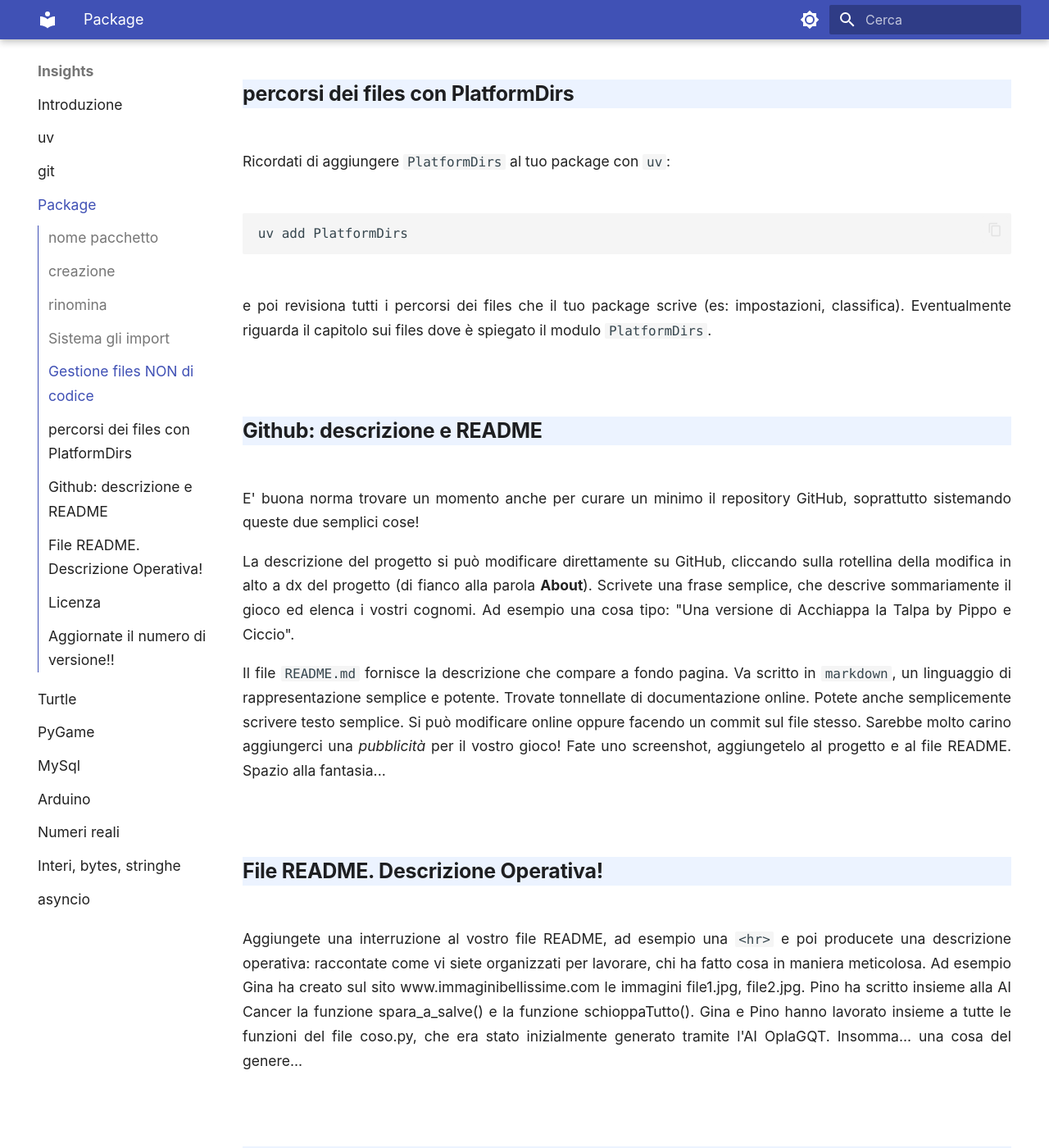
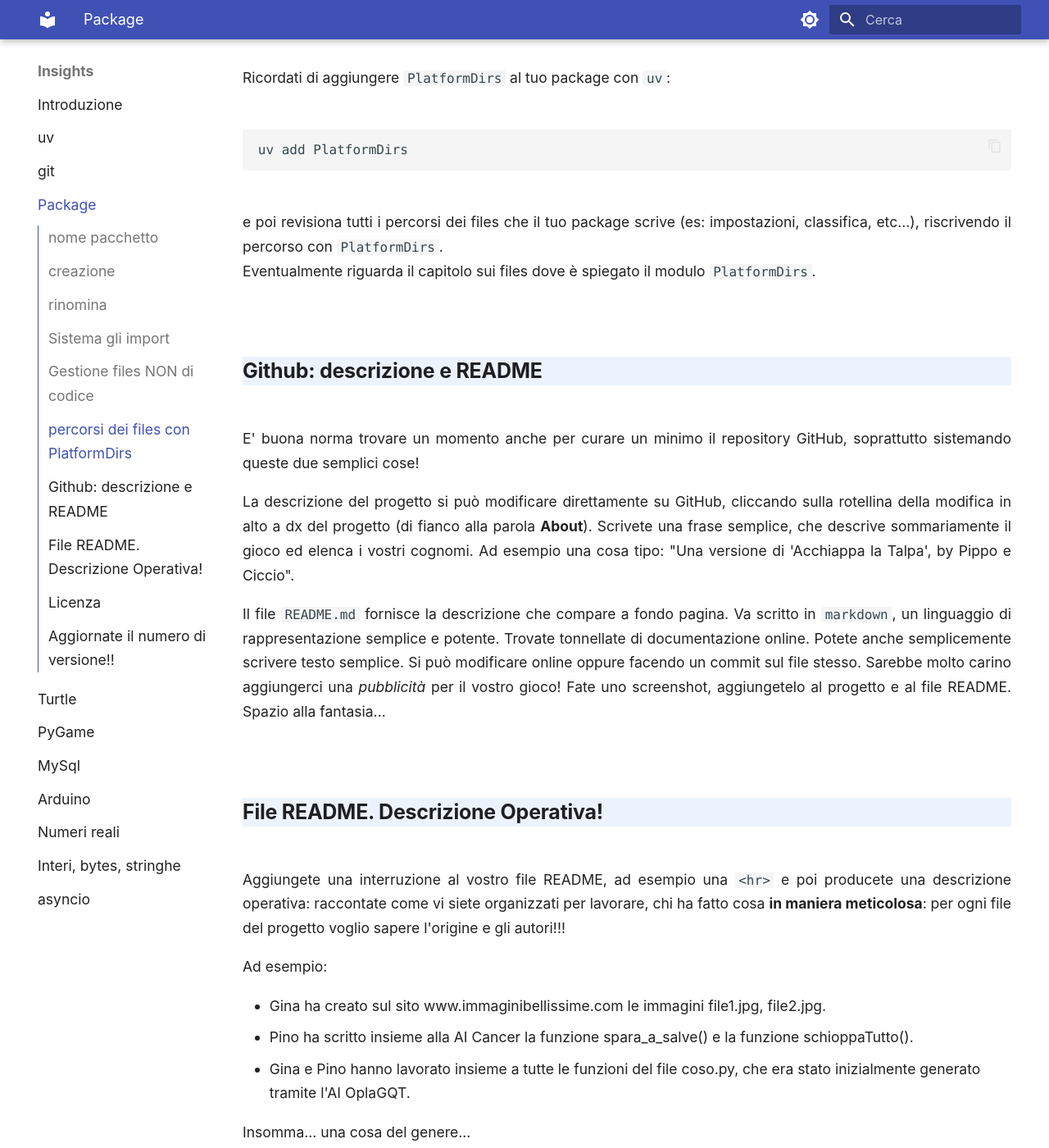
Before and after one commit to adjamhub/pyhandouts, an MkDocs documentation site: the page built from docs/insights/03_package.md, in a window 1280 px wide and 1400 px high, scrolled down 4168 px. Shown: the whole window at 82% size. Built offline with MkDocs 1.6.1 and Material for MkDocs 9.7.7, drawn with Linux system fonts in a browser that asks for light colours; some of the changed text lies outside the part shown.

Commit message:
Update 03_package.md

````diff
--- a/docs/insights/03_package.md
+++ b/docs/insights/03_package.md
@@ -6,7 +6,9 @@
 ## nome pacchetto
 
 Per prima cosa, **scegli bene il nome del pacchetto**. Un nome semplice, possibilmente senza spazi nè maiuscole. Nel proseguio del capitolo, farò
-finta di aver scelto il nome `ciccio`. Se avete pensato un nome con due o più parole (tipo `distruzione dell'universo`) dovete renderlo un identificatore
+finta di aver scelto il nome `ciccio`.
+
+Se avete pensato un nome con due o più parole (tipo `distruzione dell'universo`) dovete renderlo un identificatore
 semplice, ovvero togliere spazi, articoli e proposizioni (rendendolo ad esempio `DistruzioneUniverso` oppure `distruzione_universo`).
 
 
@@ -150,8 +145,8 @@
 uv add PlatformDirs
 ```
 
-e poi revisiona tutti i percorsi dei files che il tuo package scrive (es: impostazioni, classifica). Eventualmente riguarda il capitolo sui files
-dove è spiegato il modulo `PlatformDirs`.
+e poi revisiona tutti i percorsi dei files che il tuo package scrive (es: impostazioni, classifica, etc...), riscrivendo il percorso con `PlatformDirs`.<br>
+Eventualmente riguarda il capitolo sui files dove è spiegato il modulo `PlatformDirs`.
 
 
 ## Github: descrizione e README
@@ -159,7 +154,7 @@
 E' buona norma trovare un momento anche per curare un minimo il repository GitHub, soprattutto sistemando queste due semplici cose!
 
 La descrizione del progetto si può modificare direttamente su GitHub, cliccando sulla rotellina della modifica in alto a dx del progetto (di fianco alla parola **About**).
-Scrivete una frase semplice, che descrive sommariamente il gioco ed elenca i vostri cognomi. Ad esempio una cosa tipo: "Una versione di Acchiappa la Talpa by Pippo e Ciccio".
+Scrivete una frase semplice, che descrive sommariamente il gioco ed elenca i vostri cognomi. Ad esempio una cosa tipo: "Una versione di 'Acchiappa la Talpa', by Pippo e Ciccio".
 
 Il file `README.md` fornisce la descrizione che compare a fondo pagina. Va scritto in `markdown`, un linguaggio di rappresentazione semplice e potente. Trovate tonnellate di documentazione online. Potete anche semplicemente scrivere testo semplice. Si può modificare online oppure facendo un commit sul file stesso. Sarebbe molto carino aggiungerci una *pubblicità* per il vostro gioco! Fate uno screenshot, aggiungetelo al progetto e al file README. Spazio alla fantasia...
 
@@ -167,7 +162,15 @@
 ## File README. Descrizione Operativa!
 
 Aggiungete una interruzione al vostro file README, ad esempio una  `<hr>` e poi producete una descrizione operativa: raccontate come vi siete organizzati per lavorare,
-chi ha fatto cosa in maniera meticolosa. Ad esempio Gina ha creato sul sito www.immaginibellissime.com le immagini file1.jpg, file2.jpg. Pino ha scritto insieme alla AI Cancer la funzione spara_a_salve() e la funzione schioppaTutto(). Gina e Pino hanno lavorato insieme a tutte le funzioni del file coso.py, che era stato inizialmente generato tramite l'AI OplaGQT. Insomma... una cosa del genere...
+chi ha fatto cosa **in maniera meticolosa**: per ogni file del progetto voglio sapere l'origine e gli autori!!!
+
+Ad esempio:
+
+- Gina ha creato sul sito www.immaginibellissime.com le immagini file1.jpg, file2.jpg.
+- Pino ha scritto insieme alla AI Cancer la funzione spara_a_salve() e la funzione schioppaTutto().
+- Gina e Pino hanno lavorato insieme a tutte le funzioni del file coso.py, che era stato inizialmente generato tramite l'AI OplaGQT.
+
+Insomma... una cosa del genere...
 
 
 ## Licenza
@@ -192,14 +195,18 @@
 ```
 
 Se usate l'inglese bene. Altrimenti va bene anche l'italiano. E' il momento di rivalutare la scelta della licenza.
-Scegliete una licenza opensource, anche controllando questo sito: <a href="https://choosealicense.com/">Choose a License</a>.
+Scegliete una licenza opensource, anche controllando questo sito: <a href="https://choosealicense.com/">Choose a License</a>. Oppure mantenete quella iniziale.
 
-In caso, sostituite il file **LICENSE**. Oppure andiamo avanti...
+In caso, sostituite il file **LICENSE**. E ricominciate la valutazione di questo punto.
+
+Oppure andiamo avanti...
 
 
 ## Aggiornate il numero di versione!!
 
 Se fino ad ora abbiamo lavorato alla versione `0.1.0` del nostro progetto, è ora di aggiornare almeno alla versione `0.2.0`!!!
-Per farlo basta modificare il file `pyproject.toml`
+Per farlo basta modificare il file `pyproject.toml` (e fare il commit)!
+
+Se proprio vi sentite fenomeni, potete *taggare* il commit con l'etichetta `v0.2.0`!
 
 **Finito!!!**
````
Also changed, not shown: other parts of docs/insights/03_package.md (+1 -8 lines).
